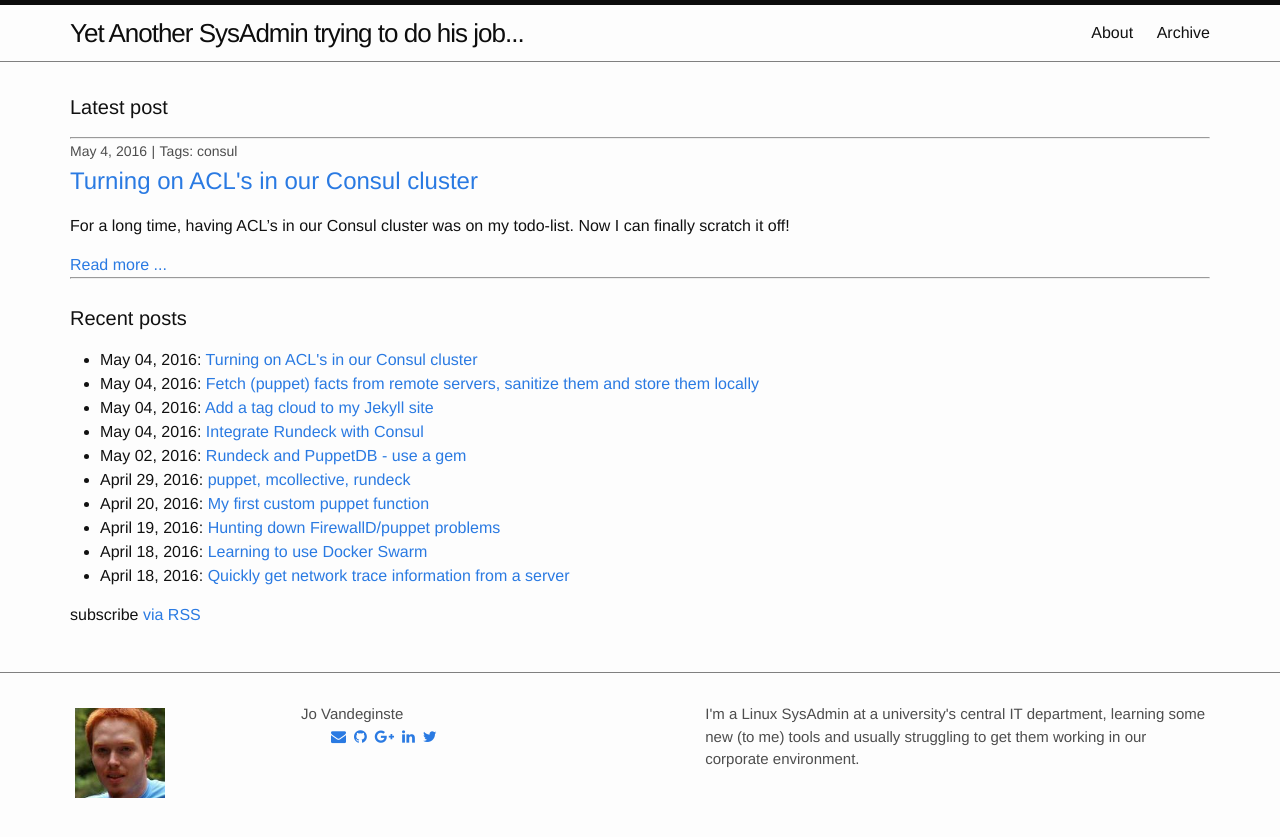
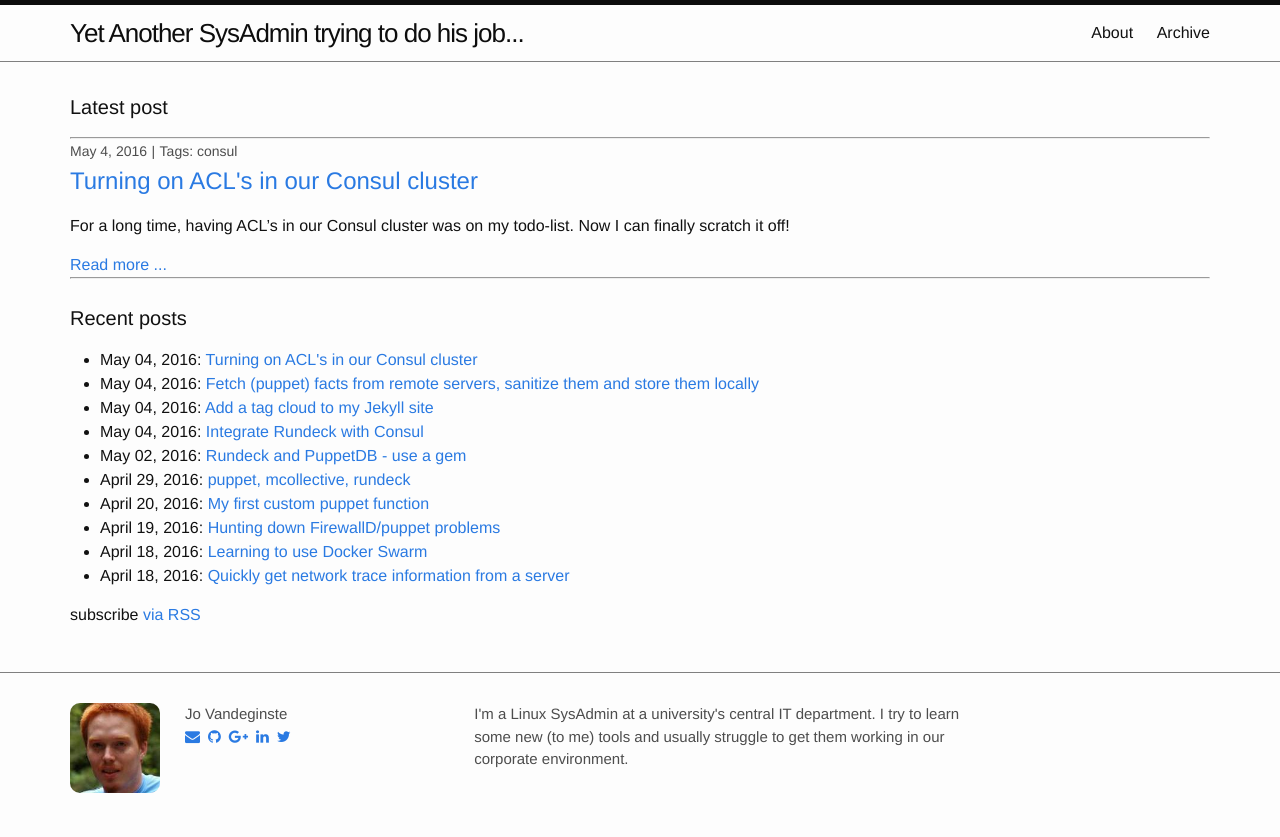
Before and after one commit to jovandeginste/jovandeginste.github.io, a Jekyll site: the page built from index.html, in a window 1280 px wide. Shown: the top 837 px of the page. Built offline with Jekyll 4.4.1, drawn with Linux system fonts in a browser that asks for light colours; nearby versions of some CDN libraries.

Commit message:
More cosmetics

```diff
--- a/_config.yml
+++ b/_config.yml
@@ -10,8 +10,8 @@ title: Yet Another SysAdmin trying to do his job...
 name: Jo Vandeginste
 email: jo.vandeginste@gmail.com
 description: > # this means to ignore newlines until "baseurl:"
-  I'm a Linux SysAdmin at a university's central IT department, learning some
-  new (to me) tools and usually struggling to get them working in our corporate
+  I'm a Linux SysAdmin at a university's central IT department. I try to learn some
+  new (to me) tools and usually struggle to get them working in our corporate
   environment.
 baseurl: "" # the subpath of your site, e.g. /blog
 url: "http://jovandeginste.github.io" # the base hostname & protocol for your site
--- a/_includes/footer.html
+++ b/_includes/footer.html
@@ -2,11 +2,10 @@
 
 	<div class="wrapper">
 		<div class="footer-col-wrapper">
-			<div class="footer-col footer-col-2">
-				<img src="{{ "/foto.jpg" | prepend: site.baseurl }}" height="90px" style="padding: 5px;"/>
-			</div>
-
 			<div class="footer-col footer-col-1">
+				<img
+				style="border:1px solid #; -webkit-border-radius: 10px; -moz-border-radius: 10px; border-radius: 10px; margin-right: 25px; float: left;"
+				src="{{ "/foto.jpg" | prepend: site.baseurl }}" height="90px" />
 				<div>{{ site.name }}</div>
 				{% include social-links.html %}
 			</div>
```
